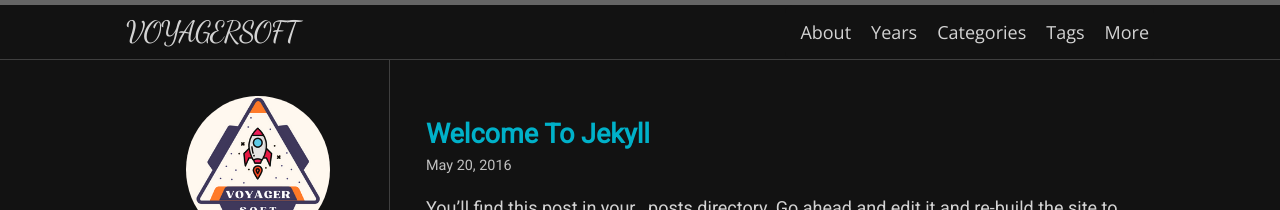
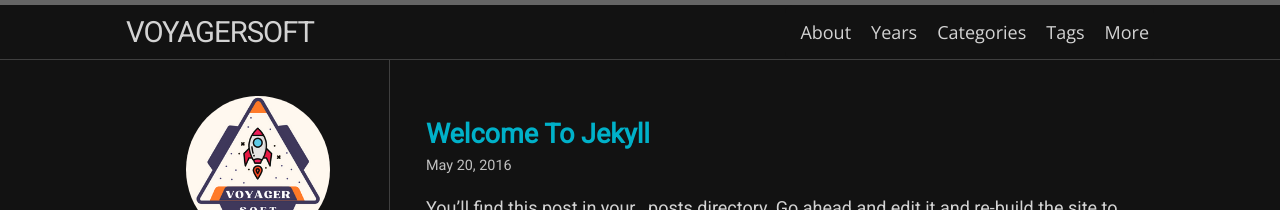
Before and after one commit to voyagercaptain/voyagercaptain.github.io, a Jekyll site: the page built from index.html, in a window 1280 px wide. Shown: the top 210 px of the page. Built offline with Jekyll 4.4.1, drawn with Linux system fonts in a browser that asks for light colours; nearby versions of some CDN libraries; some web fonts are replaced; the list of posts is cut into pages by our own code.

Commit message:
font 변경

```diff
--- a/_sass/hamilton/layout.scss
+++ b/_sass/hamilton/layout.scss
@@ -41,7 +41,7 @@
 
 .site-title {
   @include relative-font-size(1.625);
-  font-family: $handwriting-font-family;
+  font-family: $headline-font-family;
   letter-spacing: -1px;
   margin-bottom: 0;
   float: left;
--- a/_sass/hamilton/main.scss
+++ b/_sass/hamilton/main.scss
@@ -9,3 +9,6 @@
   "hamilton/layout",
   "hamilton/custom-styles"
 ;
+
+//@import url(https://fonts.googleapis.com/earlyaccess/nanumgothiccoding.css);//google web font added
+//@import url("http://fonts.googleapis.com/css?family=Roboto:400,300,100,500,700");
```
